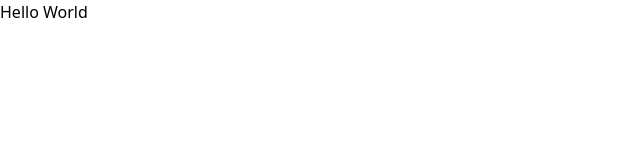
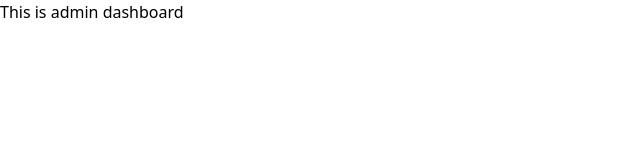
Before and after one commit to amitkbiswas01/kena-becha, a React (Create React App) app: page /admin in a window 1280 px wide. Shown: the top 160 px of the page, without its empty margins (0-640 px from the left). Built offline with nearby package versions, Linux system fonts and the light colour scheme.

Commit message:
added routing

```diff
--- /dev/null
+++ b/src/admin/admin.jsx
@@ -0,0 +1,17 @@
+import React from "react";
+import { Route, Redirect, Switch } from "react-router-dom";
+
+import Dashboard from "./dashboard/dashboard";
+
+export default function Admin({ match }) {
+    return (
+        <Switch>
+            <Route exact path={match.url + "/"}>
+                <Dashboard />
+            </Route>
+            <Route exact path={match.url + "/users"}>
+                <h2> This is admin users</h2>
+            </Route>
+        </Switch>
+    );
+}
--- /dev/null
+++ b/src/admin/dashboard/dashboard.jsx
@@ -0,0 +1,5 @@
+import React from "react";
+
+export default function Dashboard() {
+    return <div>This is admin dashboard</div>;
+}
--- a/src/app.jsx
+++ b/src/app.jsx
@@ -1,5 +1,11 @@
 import React from "react";
 
+import Router from "./router";
+
 export default function App() {
-    return <div>Hello World</div>;
+    return (
+        <div>
+            <Router />
+        </div>
+    );
 }
--- /dev/null
+++ b/src/client/client.jsx
@@ -0,0 +1,5 @@
+import React from "react";
+
+export default function Client() {
+    return <div>This is client page</div>;
+}
--- a/src/index.js
+++ b/src/index.js
@@ -1,5 +1,6 @@
 import React from "react";
 import ReactDOM from "react-dom";
+import { BrowserRouter } from "react-router-dom";
 
 import "assets/css/index.css";
 import App from "./app";
@@ -7,7 +8,9 @@ import reportWebVitals from "./reportWebVitals";
 
 ReactDOM.render(
     <React.StrictMode>
-        <App />
+        <BrowserRouter>
+            <App />
+        </BrowserRouter>
     </React.StrictMode>,
     document.getElementById("root"),
 );
--- /dev/null
+++ b/src/router.js
@@ -0,0 +1,16 @@
+import React from "react";
+import { Route, Switch } from "react-router-dom";
+
+import Shared from "./shared/shared";
+import Admin from "./admin/admin";
+import Client from "./client/client";
+
+export default function Router() {
+    return (
+        <Switch>
+            <Route exact path="/" component={Shared} />
+            <Route exact path="/app" component={Client} />
+            <Route exact path="/admin" component={Admin} />
+        </Switch>
+    );
+}
--- /dev/null
+++ b/src/shared/components/home/home.jsx
@@ -0,0 +1,5 @@
+import React from "react";
+
+export default function Home() {
+    return <div>This is homepage</div>;
+}
--- /dev/null
+++ b/src/shared/shared.jsx
@@ -0,0 +1,17 @@
+import React from "react";
+import { Route, Redirect, Switch } from "react-router-dom";
+
+import Home from "./components/home/home";
+
+export default function Shared() {
+    return (
+        <Switch>
+            <Route exact path="/">
+                <Home />
+            </Route>
+            <Route exact path="/home">
+                <Redirect to="/" />
+            </Route>
+        </Switch>
+    );
+}
```
Also changed, not shown: src/shared/store/index.jsx (added), src/store.js (added).
